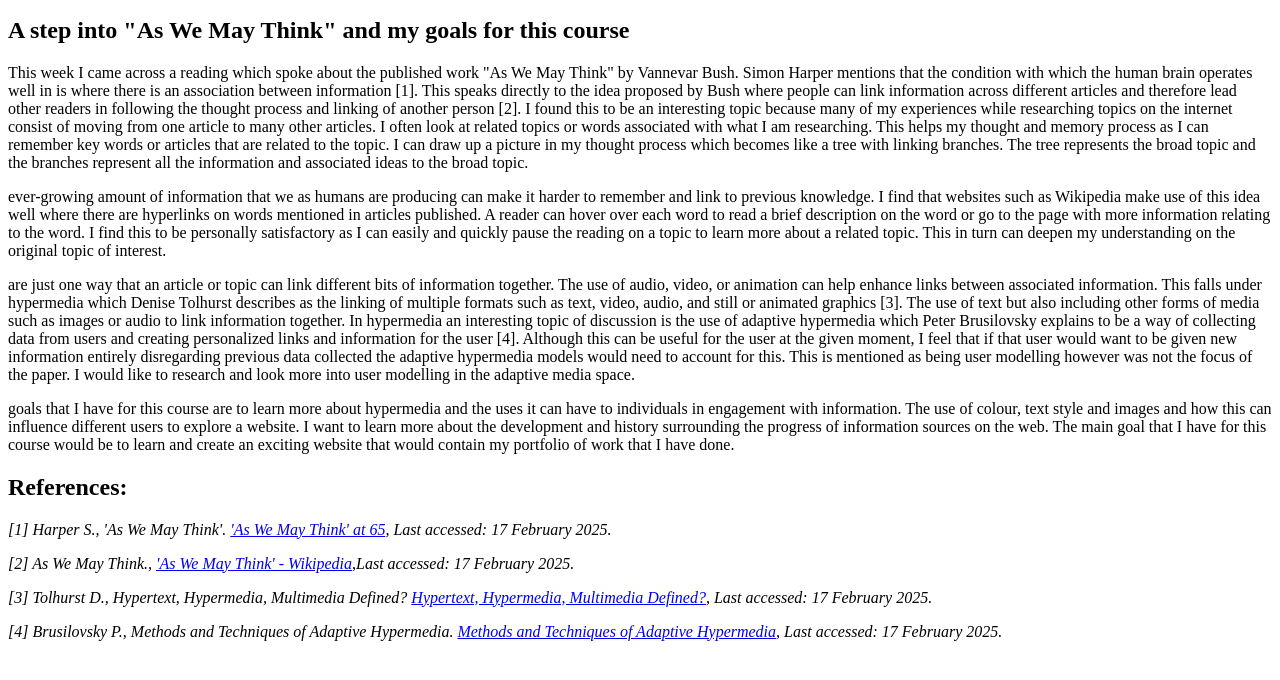
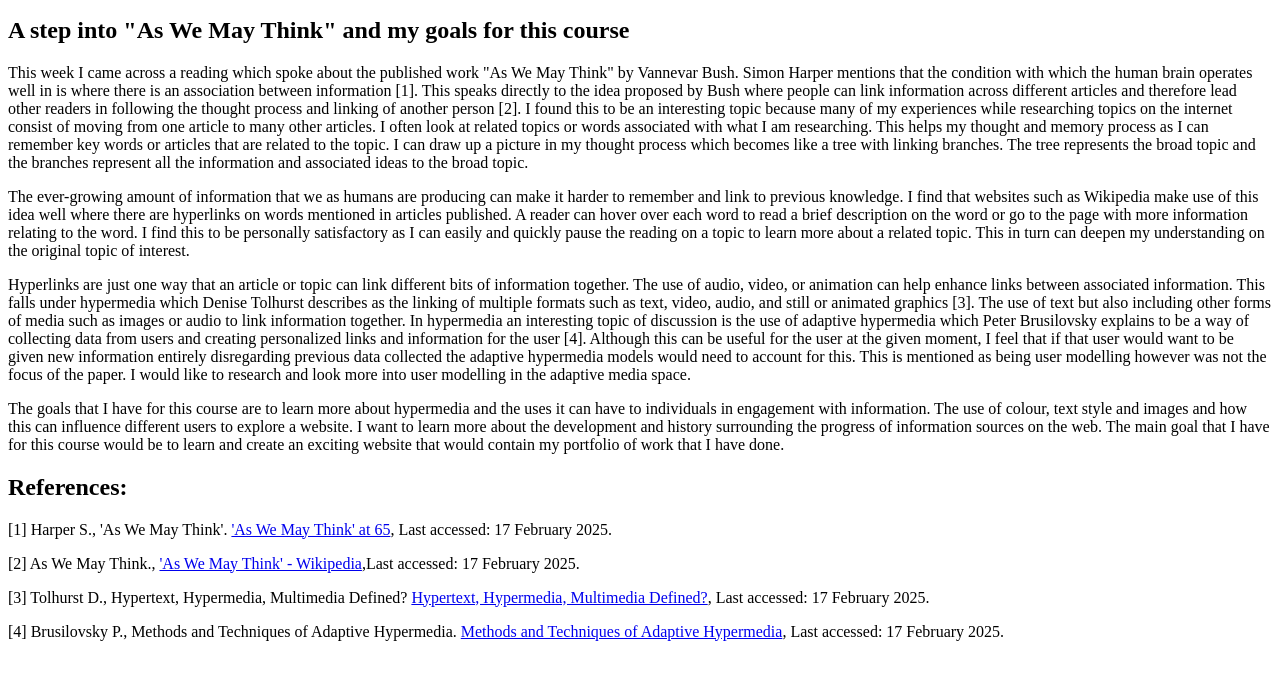
Before and after one commit to GabyHon/DIGA3008A, a plain HTML site: page BlogPages/Week1.html in a window 1280 px wide. Shown: the part 120-800 px from the top of the page. Drawn offline with Linux system fonts and the light colour scheme.

Commit message:
Removed cite and fixed week 1
Removed the cite element, the whole reference line is not a citation. The citation would be in a line or a block of text.
Fixed week 1 paragraphs.

```diff
--- a/BlogPages/Week1.html
+++ b/BlogPages/Week1.html
@@ -23,66 +23,59 @@
         <section>
             <h2>A step into "As We May Think" and my goals for this course</h2>
             <p>This week I came across a reading which spoke about the published work "As We May Think" by Vannevar
-                Bush.
-                Simon Harper mentions that the condition with which the human brain operates well in is where there is
-                an association between information [1].
-                This speaks directly to the idea proposed by Bush where people can link information across different
-                articles and therefore lead other readers in following the thought process and linking of another
-                person [2].
-                I found this to be an interesting topic because many of my experiences while researching topics on the
-                internet consist of moving from one article to many other articles.
-                I often look at related topics or words associated with what I am researching. This helps my thought and
-                memory process as I can remember key words or articles that are related to the topic.
-                I can draw up a picture in my thought process which becomes like a tree with linking branches. The tree
-                represents the broad topic and the branches represent all the information and associated
-                ideas to the broad topic.</p>
-            <p> ever-growing amount of information that we as humans are producing can make it harder to remember and
-                link to previous knowledge. I find that websites such as Wikipedia make use of this idea well where
+                Bush. Simon Harper mentions that the condition with which the human brain operates well in is where
+                there is an association between information [1]. This speaks directly to the idea proposed by Bush where
+                people can link information across different articles and therefore lead other readers in following the
+                thought process and linking of another person [2]. I found this to be an interesting topic because many
+                of my experiences while researching topics on the internet consist of moving from one article to many
+                other articles. I often look at related topics or words associated with what I am researching. This
+                helps my thought and memory process as I can remember key words or articles that are related to the
+                topic. I can draw up a picture in my thought process which becomes like a tree with linking branches.
+                The tree represents the broad topic and the branches represent all the information and associated ideas
+                to the broad topic.</p>
+            <p> The ever-growing amount of information that we as humans are producing can make it harder to remember
+                and link to previous knowledge. I find that websites such as Wikipedia make use of this idea well where
                 there are hyperlinks on words mentioned in articles published. A reader can hover over each word to read
-                a brief description on the word or go to the page with more information relating to the word.
-                I find this to be personally satisfactory as I can easily and quickly pause the reading on a topic to
-                learn more about a related topic. This in turn can deepen my understanding on the original topic of
-                interest.</p>
-            <p> are just one way that an article or topic can link different bits of information together. The use of
-                audio, video, or animation can help enhance links between associated information.
-                This falls under hypermedia which Denise Tolhurst describes as the linking of multiple formats such as
-                text, video, audio, and still or animated graphics [3].
-                The use of text but also including other forms of media such as images or audio to link information
-                together. In hypermedia an interesting topic of discussion is the use of adaptive hypermedia
-                which Peter Brusilovsky explains to be a way of collecting data from users and creating personalized
-                links and information for the user [4]. Although this can be useful for the user at the given moment,
-                I feel that if that user would want to be given new information entirely disregarding previous data
-                collected the adaptive hypermedia models would need to account for this. This is mentioned as being user
-                modelling however was not the focus of the paper. I would like to research and look more into user
-                modelling in the adaptive media space.</p>
-            <p> goals that I have for this course are to learn more about hypermedia and the uses it can have to
-                individuals in engagement with information. The use of colour, text style and images and how this
-                can influence different users to explore a website. I want to learn more about the development and
-                history surrounding the progress of information sources on the web. The main goal that I have for this
-                course would be to learn and create an exciting website that would contain my portfolio of work that I
-                have done.</p>
+                a brief description on the word or go to the page with more information relating to the word. I find
+                this to be personally satisfactory as I can easily and quickly pause the reading on a topic to learn
+                more about a related topic. This in turn can deepen my understanding on the original topic of interest.
+            </p>
+            <p> Hyperlinks are just one way that an article or topic can link different bits of information together.
+                The use of audio, video, or animation can help enhance links between associated information. This falls
+                under hypermedia which Denise Tolhurst describes as the linking of multiple formats such as text, video,
+                audio, and still or animated graphics [3]. The use of text but also including other forms of media such
+                as images or audio to link information together. In hypermedia an interesting topic of discussion is the
+                use of adaptive hypermedia which Peter Brusilovsky explains to be a way of collecting data from users
+                and creating personalized links and information for the user [4]. Although this can be useful for the
+                user at the given moment, I feel that if that user would want to be given new information entirely
+                disregarding previous data collected the adaptive hypermedia models would need to account for this. This
+                is mentioned as being user modelling however was not the focus of the paper. I would like to research
+                and look more into user modelling in the adaptive media space.</p>
+            <p> The goals that I have for this course are to learn more about hypermedia and the uses it can have to
+                individuals in engagement with information. The use of colour, text style and images and how this can
+                influence different users to explore a website. I want to learn more about the development and history
+                surrounding the progress of information sources on the web. The main goal that I have for this course
+                would be to learn and create an exciting website that would contain my portfolio of work that I have
+                done.</p>
         </section>
         <section>
             <h2>References:</h2>
-            <cite>
+
             <p>[1] Harper S., 'As We May Think'. <a
-                        href="https://www.researchgate.net/publication/234801401_'As_We_May_Think'_at_65"
-                        target="_blank"> 'As We May Think' at 65</a>, Last accessed: 17 February 2025.</p>
-            </cite>
-            <cite>
+                    href="https://www.researchgate.net/publication/234801401_'As_We_May_Think'_at_65" target="_blank">
+                    'As We May Think' at 65</a>, Last accessed: 17 February 2025.
+            </p>
             <p>[2] As We May Think., <a href="https://en.wikipedia.org/wiki/As_We_May_Think" target="_blank"> 'As We
-                        May Think' - Wikipedia</a>,Last accessed: 17 February 2025.</p>
-            </cite>
-            <cite>
+                    May Think' - Wikipedia</a>,Last accessed: 17 February 2025.
+            </p>
             <p>[3] Tolhurst D., Hypertext, Hypermedia, Multimedia Defined? <a
                     href="https://www.jstor.org/stable/44428959?seq=5" target="_blank"> Hypertext, Hypermedia,
-                        Multimedia Defined?</a>, Last accessed: 17 February 2025.</p>
-            </cite>
-            <cite>
+                    Multimedia Defined?</a>, Last accessed: 17 February 2025.
+            </p>
             <p>[4] Brusilovsky P., Methods and Techniques of Adaptive Hypermedia. <a
                     href="https://link.springer.com/chapter/10.1007/978-94-017-0617-9_1#citeas" target="_blank">
-                        Methods and Techniques of Adaptive Hypermedia</a>, Last accessed: 17 February 2025.</p>
-            </cite>
+                    Methods and Techniques of Adaptive Hypermedia</a>, Last accessed: 17 February 2025.
+            </p>
         </section>
     </article>
 </body>
```
Also changed, not shown: BlogPages/Week2.html (+15 -9 lines). Lines whose indentation alone changed are shown as unchanged.
